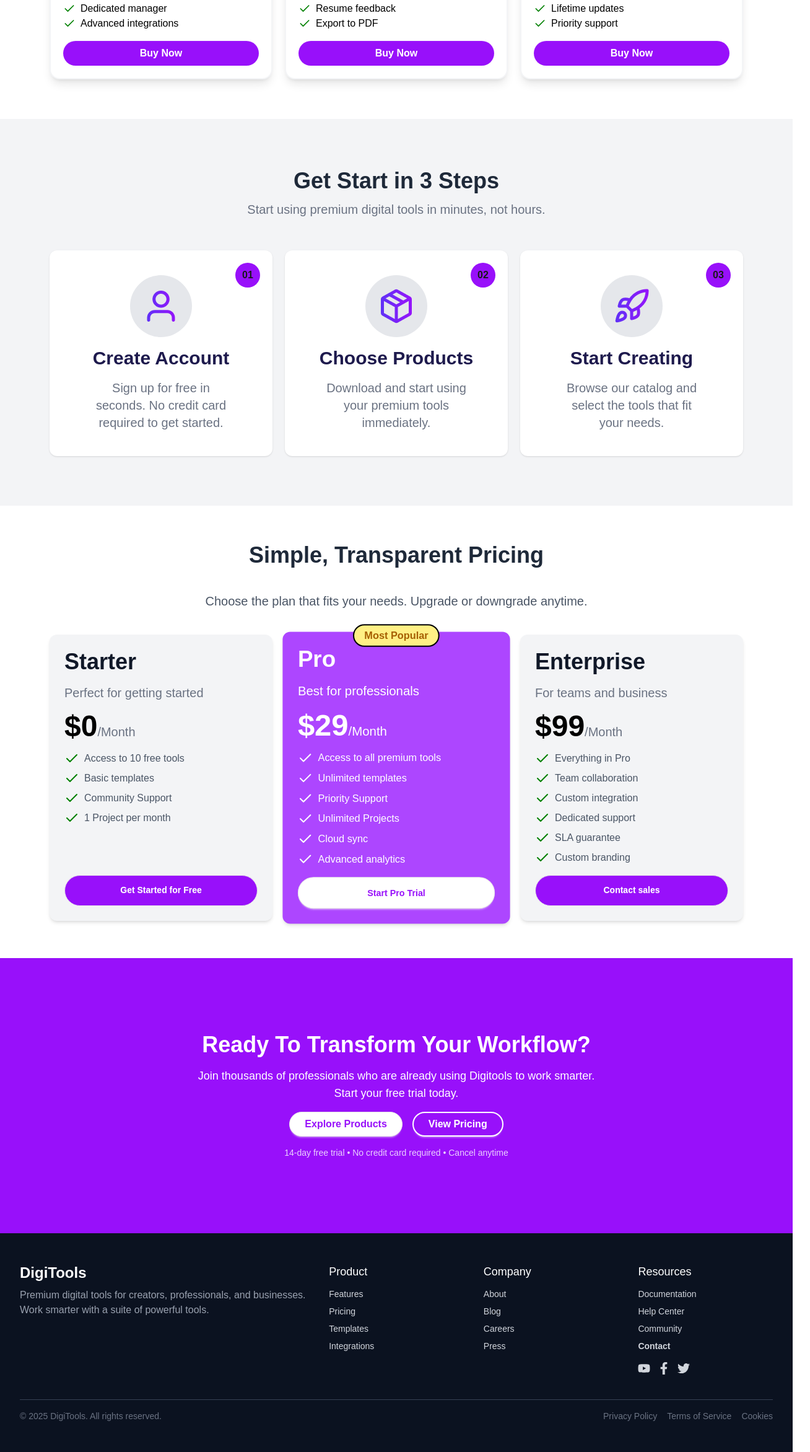
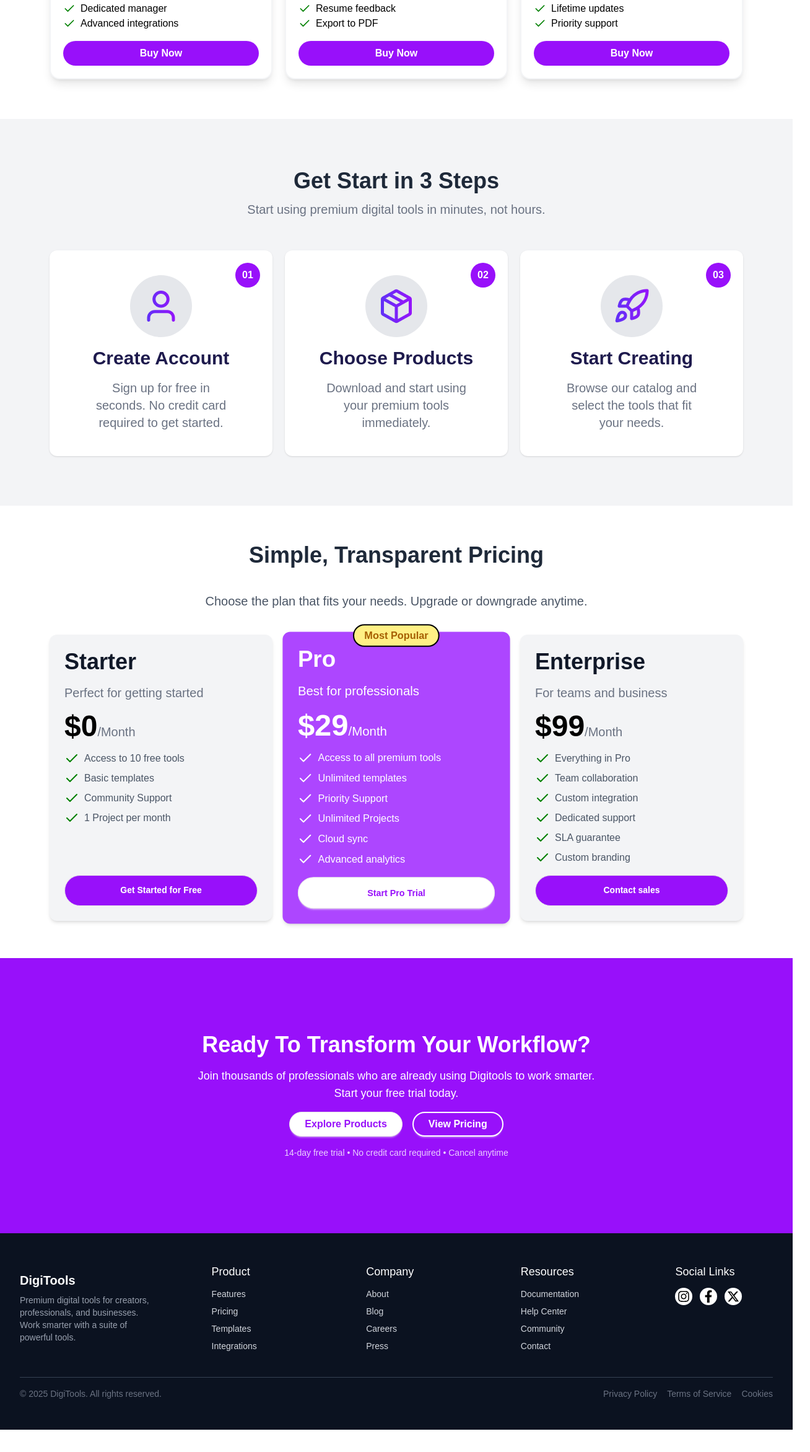
Before and after one commit to zunaed0314/B13-A06, a React (Vite) app: page / in a window 1280 px wide. Shown: the part 1967-4310 px from the top of the page at 62% size, 1308 px wide, since content can reach past the window. After the commit the page ends 4274 px from the top, so only its background shows below. Built offline with nearby package versions, Linux system fonts and the light colour scheme.

Commit message:
footer fixed

```diff
--- a/src/App.css
+++ b/src/App.css
@@ -3,4 +3,5 @@ body{
   font-family: 'manrope', sans-serif;
   margin: 0;
   padding: 0;
+  overflow-x:hidden;
 }
--- a/src/Components/Footer/Footer.jsx
+++ b/src/Components/Footer/Footer.jsx
@@ -1,19 +1,20 @@
 import React from "react";
-import { FaFacebookF, FaTwitter, FaYoutube } from "react-icons/fa";
+import { FaFacebookF, FaTwitter, FaYoutube, FaInstagram } from "react-icons/fa";
+import { FaXTwitter } from 'react-icons/fa6';
 
 const Footer = () => {
     return (
         <footer className="bg-[#0B1220] text-gray-300 px-4 sm:px-6 md:px-8 py-8 sm:py-10 md:py-12">
-            <div className="max-w-7xl mx-auto grid grid-cols-2 sm:grid-cols-2 md:grid-cols-5 gap-6 sm:gap-8">
-                <div className="sm:col-span-2">
-                    <h2 className="text-white text-xl sm:text-2xl font-semibold mb-2">DigiTools</h2>
-                    <p className="text-sm sm:text-base text-gray-400">
+            <div className="mx-auto grid grid-cols-2 sm:grid-cols-2 md:grid-cols-5 gap-6 sm:gap-8">
+                <div className="sm:col-span-2 md:col-span-1 flex flex-col justify-center ">
+                    <h3 className="text-white text-md sm:text-xl font-semibold mb-2">DigiTools</h3>
+                    <p className="text-sm sm:text-sm text-gray-400 ">
                         Premium digital tools for creators, professionals, and businesses.
                         Work smarter with a suite of powerful tools.
                     </p>
                 </div>
 
-                <div>
+                <div className=' flex flex-col items-start justify-center relative md:left-15 '>
                     <h3 className="text-white font-medium mb-3 text-base sm:text-lg">Product</h3>
                     <ul className="space-y-2 text-xs sm:text-sm">
                         <li className="cursor-pointer hover:text-white">Features</li>
@@ -23,7 +24,7 @@ const Footer = () => {
                     </ul>
                 </div>
 
-                <div>
+                <div className=' flex flex-col items-start relative md:left-15 '>
                     <h3 className="text-white font-medium mb-3 text-base sm:text-lg">Company</h3>
                     <ul className="space-y-2 text-xs sm:text-sm">
                         <li className="cursor-pointer hover:text-white">About</li>
@@ -33,24 +34,35 @@ const Footer = () => {
                     </ul>
                 </div>
 
-                <div>
+                <div className=' flex flex-col items-start relative md:left-15'>
                     <h3 className="text-white font-medium mb-3 text-base sm:text-lg">Resources</h3>
                     <ul className="space-y-2 text-xs sm:text-sm">
                         <li className="cursor-pointer hover:text-white">Documentation</li>
                         <li className="cursor-pointer hover:text-white">Help Center</li>
                         <li className="cursor-pointer hover:text-white">Community</li>
-                        <li className="cursor-pointer hover:text-white font-bold">Contact</li>
+                        <li className="cursor-pointer hover:text-white">Contact</li>
                     </ul>
 
-                    <div className="flex space-x-3 mt-4">
-                        <FaYoutube className="w-4 h-4 sm:w-5 sm:h-5 cursor-pointer hover:text-white" />
-                        <FaFacebookF className="w-4 h-4 sm:w-5 sm:h-5 cursor-pointer hover:text-white" />
-                        <FaTwitter className="w-4 h-4 sm:w-5 sm:h-5 cursor-pointer hover:text-white" />
+
+                </div>
+
+                <div className=' flex flex-col items-start relative md:left-15'>
+                    <h3 className="text-white font-medium mb-3 text-base sm:text-lg">Social Links</h3>
+                    <div className="flex space-x-3">
+                        <div className='bg-white w-7 h-7 rounded-full transition hover:scale-110'>
+                            <FaInstagram className="w-4 h-4 sm:w-5 sm:h-5 cursor-pointer hover:text-white relative left-1/2 -translate-x-1/2 top-1/2 -translate-y-1/2 " color='black' />
+                        </div>
+                        <div className='bg-white w-7 h-7 rounded-full transition hover:scale-110'>
+                            <FaFacebookF className="w-4 h-4 sm:w-5 sm:h-5 cursor-pointer hover:text-white relative left-1/2 -translate-x-1/2 top-1/2 -translate-y-1/2" color='black' />
+                        </div>
+                        <div className='bg-white w-7 h-7 rounded-full transition hover:scale-110'>
+                            <FaXTwitter className="w-4 h-4 sm:w-5 sm:h-5 cursor-pointer hover:text-white relative left-1/2 -translate-x-1/2 top-1/2 -translate-y-1/2" color='black' />
+                        </div>
                     </div>
                 </div>
             </div>
 
-            <div className="border-t border-gray-700 mt-8 sm:mt-10 pt-4 flex flex-col md:flex-row justify-between text-xs sm:text-sm text-gray-500 gap-2">
+            <div className="border-t border-gray-700 mt-8 sm:mt-10 pt-4 flex flex-col md:flex-row justify-between items-center text-xs sm:text-sm text-gray-500 gap-2">
                 <p>© 2025 DigiTools. All rights reserved.</p>
                 <div className="flex flex-wrap gap-3 sm:gap-4">
                     <span className="cursor-pointer hover:text-gray-300">Privacy Policy</span>
--- a/src/Components/Getstarted/GS.jsx
+++ b/src/Components/Getstarted/GS.jsx
@@ -16,7 +16,7 @@ const GS = () => {
                         Sign up for free in seconds. No credit card required to get started.
                     </p>
                     <div className='absolute flex justify-center items-center w-10 h-10 rounded-full bg-purple-600 font-bold top-5 right-5'>
-                        <p className='font-bold'>01</p>
+                        <p className='font-bold text-white'>01</p>
                     </div>
 
                 </div>
@@ -30,7 +30,7 @@ const GS = () => {
                         Download and start using your premium tools immediately.
                     </p>
                     <div className='absolute flex justify-center items-center w-10 h-10 rounded-full bg-purple-600 font-bold top-5 right-5'>
-                        <p className='font-bold'>02</p>
+                        <p className='font-bold text-white'>02</p>
                     </div>
                 </div>
 
@@ -43,7 +43,7 @@ const GS = () => {
                         Browse our catalog and select the tools that fit your needs.
                     </p>
                     <div className='absolute flex justify-center items-center w-10 h-10 rounded-full bg-purple-600 font-bold top-5 right-5'>
-                        <p className='font-bold'>03</p>
+                        <p className='font-bold text-white'>03</p>
                     </div>
                 </div>
             </div>
```
